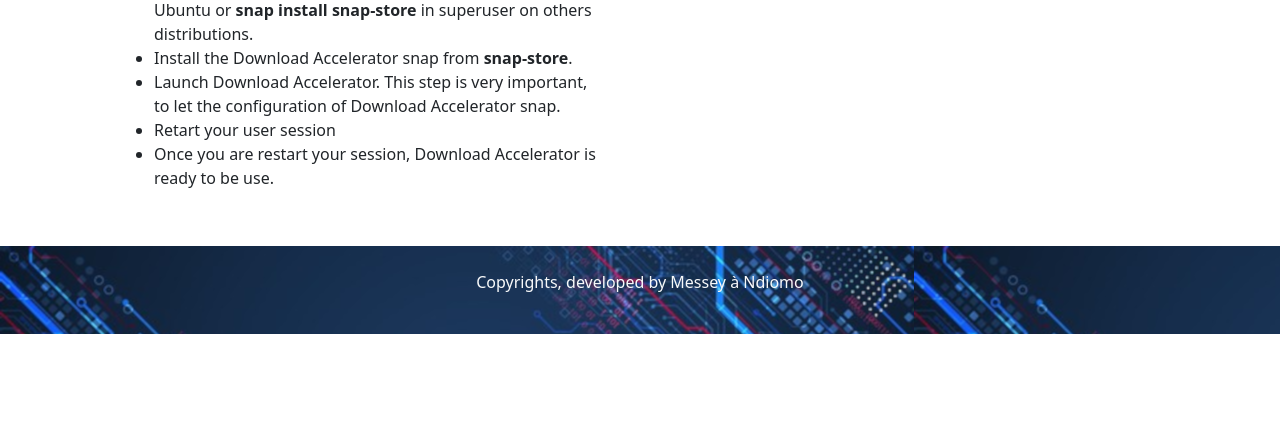
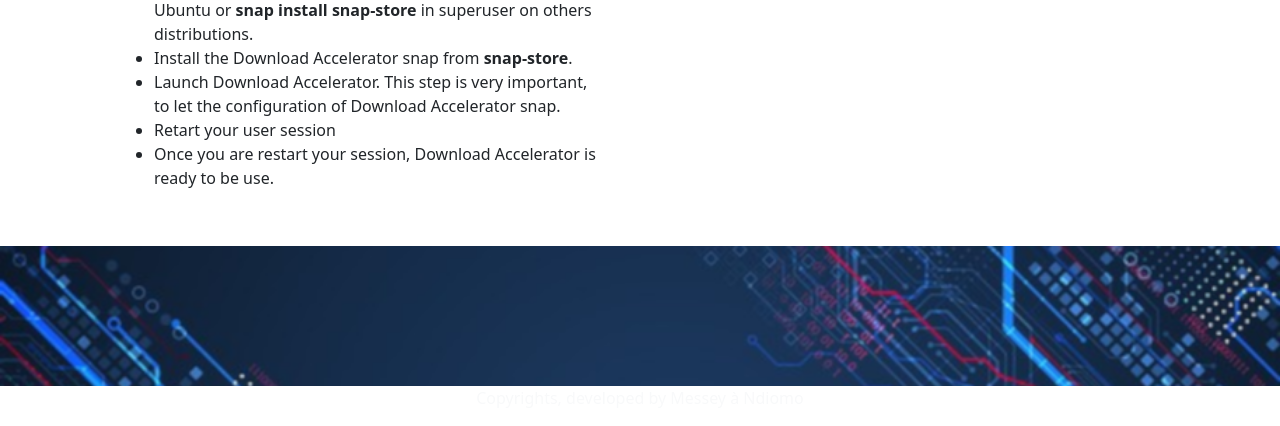
Before and after one commit to messeyandiomo/downloadacceleratorsite, a Django app: page /download in a window 1280 px wide. Shown: the part 780-1206 px from the top of the page. Before the commit the page ends 1114 px from the top, so only its background shows below. Run offline with Django 3.2, Linux system fonts and the light colour scheme.

Commit message:
thirty seventh update: updating of password_reset_complete.html and updating of downloadaccelerator/modalconnexion.html

```diff
--- a/downloadacceleratorsite/downloadaccelerator/static/downloadaccelerator/base.css
+++ b/downloadacceleratorsite/downloadaccelerator/static/downloadaccelerator/base.css
@@ -35,9 +35,16 @@
     z-index: 2;
   }
 
-  .main-banner img {
+  .container-footer{
+    display: inline-block;
+
+    z-index: 2;
+  }
+
+  .main-banner img, footer img {
     z-index: 1;
   }
+
 
   .text-banner{
     margin-left: 10%;
--- a/downloadacceleratorsite/downloadaccelerator/static/downloadaccelerator/download.css
+++ b/downloadacceleratorsite/downloadaccelerator/static/downloadaccelerator/download.css
@@ -1,13 +1,6 @@
 #text-banner-download{
     margin-left: 10%;
 }
-
-#footer-download{
-    background-image: url("images/banner-download.png");
-}
-
-
-
 
   /* description of download modal only */
   .divider-text {
--- a/downloadacceleratorsite/downloadaccelerator/static/downloadaccelerator/features.css
+++ b/downloadacceleratorsite/downloadaccelerator/static/downloadaccelerator/features.css
@@ -7,7 +7,3 @@
     background-color: seagreen;
     border-color: seagreen;
 }
-
-#footer-features{
-    background-image: url("images/banner-features.png");
-}
--- a/downloadacceleratorsite/downloadaccelerator/static/downloadaccelerator/home.css
+++ /dev/null
@@ -1,3 +0,0 @@
-#footer-home{
-    background-image: url("images/banner.png");
-}
--- a/downloadacceleratorsite/downloadaccelerator/templates/downloadaccelerator/base.html
+++ b/downloadacceleratorsite/downloadaccelerator/templates/downloadaccelerator/base.html
@@ -85,8 +85,15 @@
     {% block content %}
     {% endblock content %}
 
-    {% block footer %}
-    {% endblock footer %}
+    <footer class="d-flex flex-column justify-content-center align-items-center">
+    {% block footerimage %}
+    {% endblock footerimage %}
+    {% block footertext %}
+    <div class="container-footer text-center my-auto">
+      <p class="text-center text-light"> Copyrights, developed by Messey à Ndiomo</p>
+    </div>
+    {% endblock footertext %}
+    </footer>
 
     <!-- Optional JavaScript; choose one of the two! -->
 
--- a/downloadacceleratorsite/downloadaccelerator/templates/downloadaccelerator/downloadbase.html
+++ b/downloadacceleratorsite/downloadaccelerator/templates/downloadaccelerator/downloadbase.html
@@ -196,8 +196,6 @@
 </div>
 {% endblock content %}
 
-{% block footer %}
-<footer class="p-4" id="footer-download">
-  <p class="text-center text-light"> Copyrights, developed by Messey à Ndiomo</p>
-</footer>
-{% endblock footer %}
+{% block footerimage %}
+  <img src="{% static 'downloadaccelerator/images/footer-banner-download.png' %}" class="img-fluid" alt="" width="100%" height="auto">
+{% endblock footerimage %}
--- a/downloadacceleratorsite/downloadaccelerator/templates/downloadaccelerator/forums.html
+++ b/downloadacceleratorsite/downloadaccelerator/templates/downloadaccelerator/forums.html
@@ -12,10 +12,6 @@ $(
             if($(obj).html() == "{{ forumName }}")
                 $(obj).addClass('choisedForum');
         }
-
-        {% with footerlink="downloadaccelerator/images/banner-"|add:forumName|add:".png" %}
-        $('#footer-forums').css('background-image', "url({% static footerlink %})");
-        {% endwith %}
     }
 );
 </script>
--- a/downloadacceleratorsite/templates/admin/passwordbase.html
+++ b/downloadacceleratorsite/templates/admin/passwordbase.html
@@ -14,9 +14,3 @@
   </div>
 </div>
 {% endblock banner %}
-
-{% block footer %}
-<footer class="p-4" id="footer-admin">
-  <p class="text-center text-light"> Copyrights, developed by Messey à Ndiomo</p>
-</footer>
-{% endblock footer %}
```
Also changed, not shown: downloadacceleratorsite/downloadaccelerator/templates/downloadaccelerator/download.html (+0 -23 lines), downloadacceleratorsite/downloadaccelerator/templates/downloadaccelerator/features.html (+3 -5 lines), downloadacceleratorsite/downloadaccelerator/templates/downloadaccelerator/forumsbase.html (+12 -5 lines), downloadacceleratorsite/downloadaccelerator/templates/downloadaccelerator/home.html (+3 -5 lines), downloadacceleratorsite/downloadaccelerator/static/downloadaccelerator/images/footer-banner-admin.png (added), downloadacceleratorsite/downloadaccelerator/static/downloadaccelerator/images/footer-banner-dac.png (added), downloadacceleratorsite/downloadaccelerator/static/downloadaccelerator/images/footer-banner-download.png (added), downloadacceleratorsite/downloadaccelerator/static/downloadaccelerator/images/footer-banner-features.png (added), downloadacceleratorsite/downloadaccelerator/static/downloadaccelerator/images/footer-banner-forums.png (added), downloadacceleratorsite/downloadaccelerator/static/downloadaccelerator/images/footer-banner-linux.png (added), downloadacceleratorsite/downloadaccelerator/static/downloadaccelerator/images/footer-banner.png (added).
